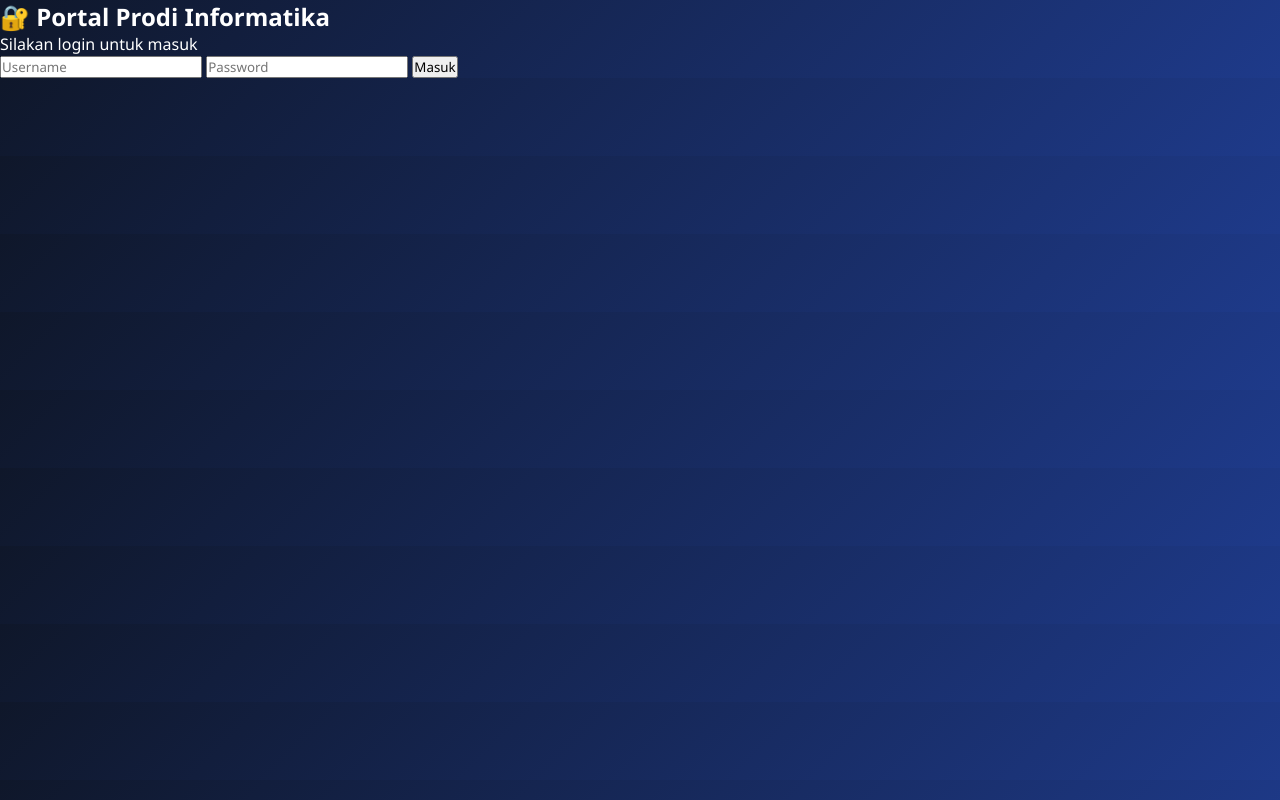
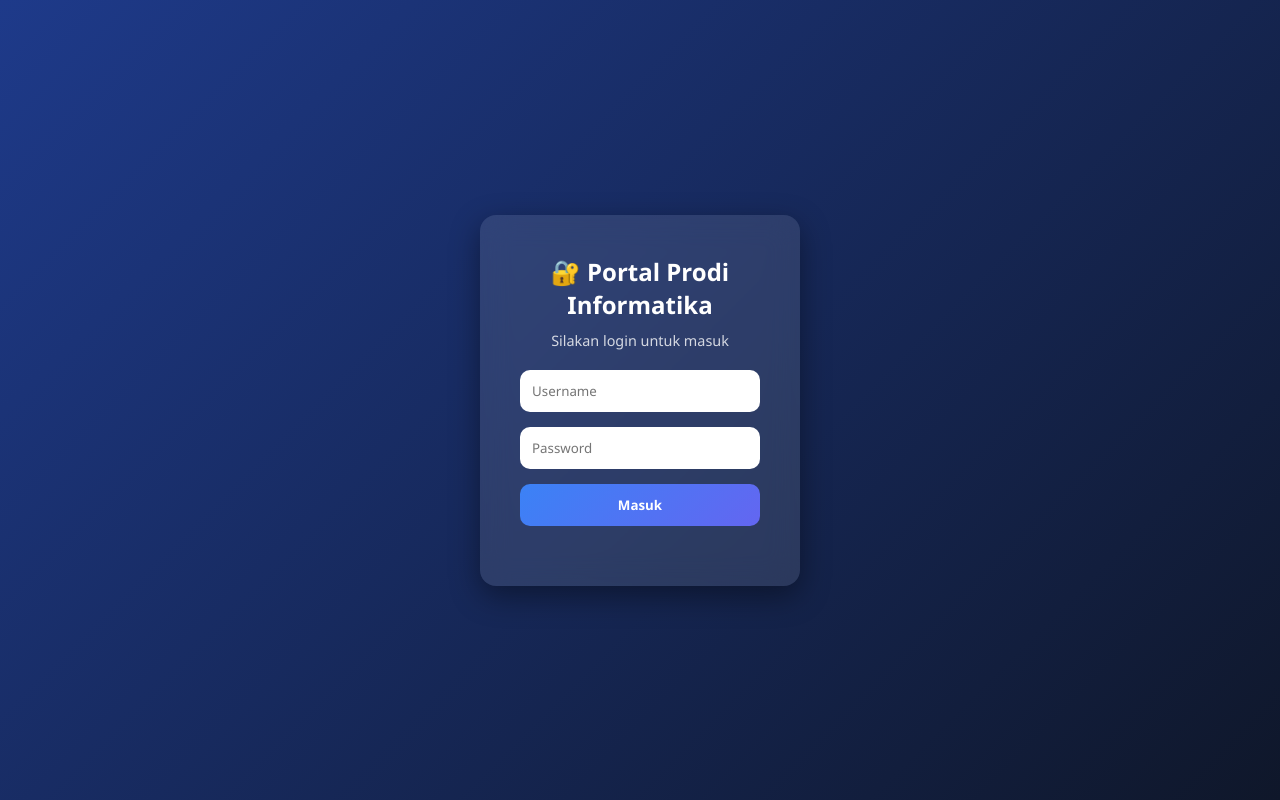
Before and after one commit to informatics-ubhi/informatics-ubhi.github.io, a plain HTML site: page index.html in a window 1280 px wide. Drawn offline with Linux system fonts and the light colour scheme.

Commit message:
Update main.css

```diff
--- a/main.css
+++ b/main.css
@@ -105,3 +105,64 @@ body {
     padding: 25px;
     opacity: 0.7;
 }
+
+/* LOGIN PAGE */
+.login-body {
+    background: linear-gradient(135deg, #1e3a8a, #0f172a);
+    display: flex;
+    justify-content: center;
+    align-items: center;
+    height: 100vh;
+}
+
+.login-container {
+    background: rgba(255,255,255,0.1);
+    backdrop-filter: blur(15px);
+    padding: 40px;
+    border-radius: 16px;
+    width: 320px;
+    text-align: center;
+    color: white;
+    box-shadow: 0 10px 30px rgba(0,0,0,0.4);
+}
+
+.login-container h2 {
+    margin-bottom: 10px;
+}
+
+.login-container p {
+    margin-bottom: 20px;
+    font-size: 0.9rem;
+    opacity: 0.8;
+}
+
+.login-container input {
+    width: 100%;
+    padding: 12px;
+    margin-bottom: 15px;
+    border-radius: 10px;
+    border: none;
+    outline: none;
+}
+
+.login-container button {
+    width: 100%;
+    padding: 12px;
+    border: none;
+    border-radius: 10px;
+    background: linear-gradient(135deg, #3b82f6, #6366f1);
+    color: white;
+    font-weight: bold;
+    cursor: pointer;
+    transition: 0.3s;
+}
+
+.login-container button:hover {
+    transform: translateY(-2px);
+}
+
+#error-msg {
+    margin-top: 10px;
+    color: #ff6b6b;
+    font-size: 0.85rem;
+}
```
